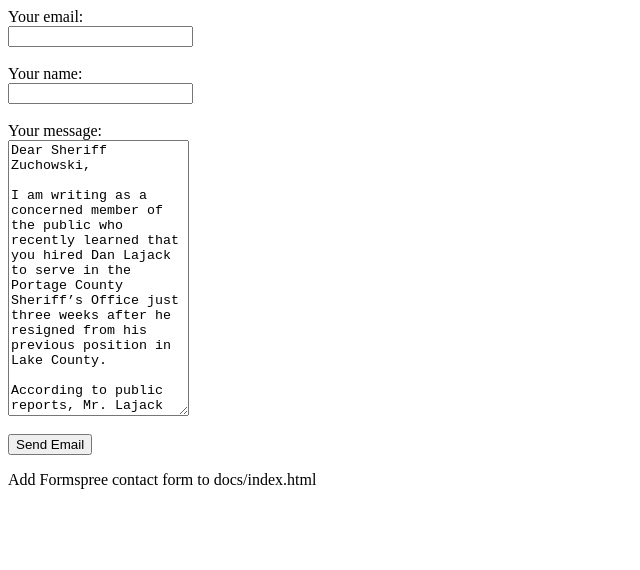
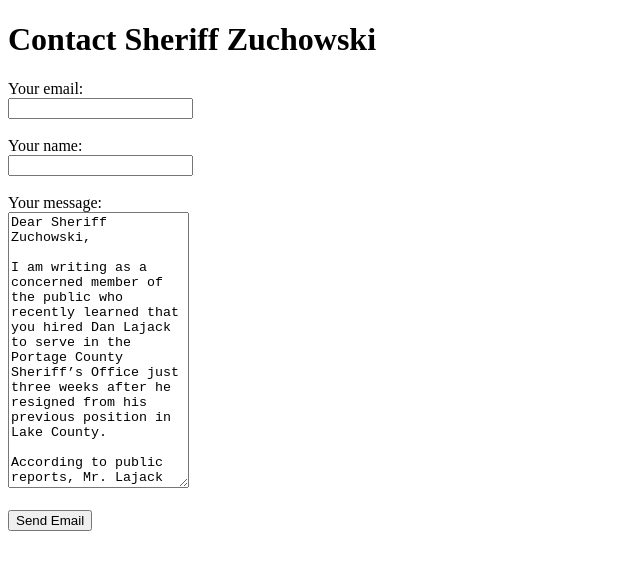
Before and after one commit to maxswartout/PortageCounty, a plain HTML site: page docs/index.html in a window 1280 px wide. Shown: the whole page, without its empty margins (0-640 px from the left). Drawn offline with Linux system fonts and the light colour scheme.

Commit message:
Update index.html

```diff
--- a/docs/index.html
+++ b/docs/index.html
@@ -1,3 +1,11 @@
+<!DOCTYPE html>
+<html lang="en">
+<head>
+  <meta charset="UTF-8">
+  <title>Contact Sheriff Zuchowski</title>
+</head>
+<body>
+  <h1>Contact Sheriff Zuchowski</h1>
   <form action="https://formspree.io/f/xblyblln" method="POST">
     <label>Your email:<br>
       <input type="email" name="email" required>
@@ -28,4 +36,5 @@ Sincerely,</textarea>
 
     <button type="submit">Send Email</button>
   </form>
-Add Formspree contact form to docs/index.html
+</body>
+</html>
```
Lines whose indentation alone changed are shown as unchanged.
